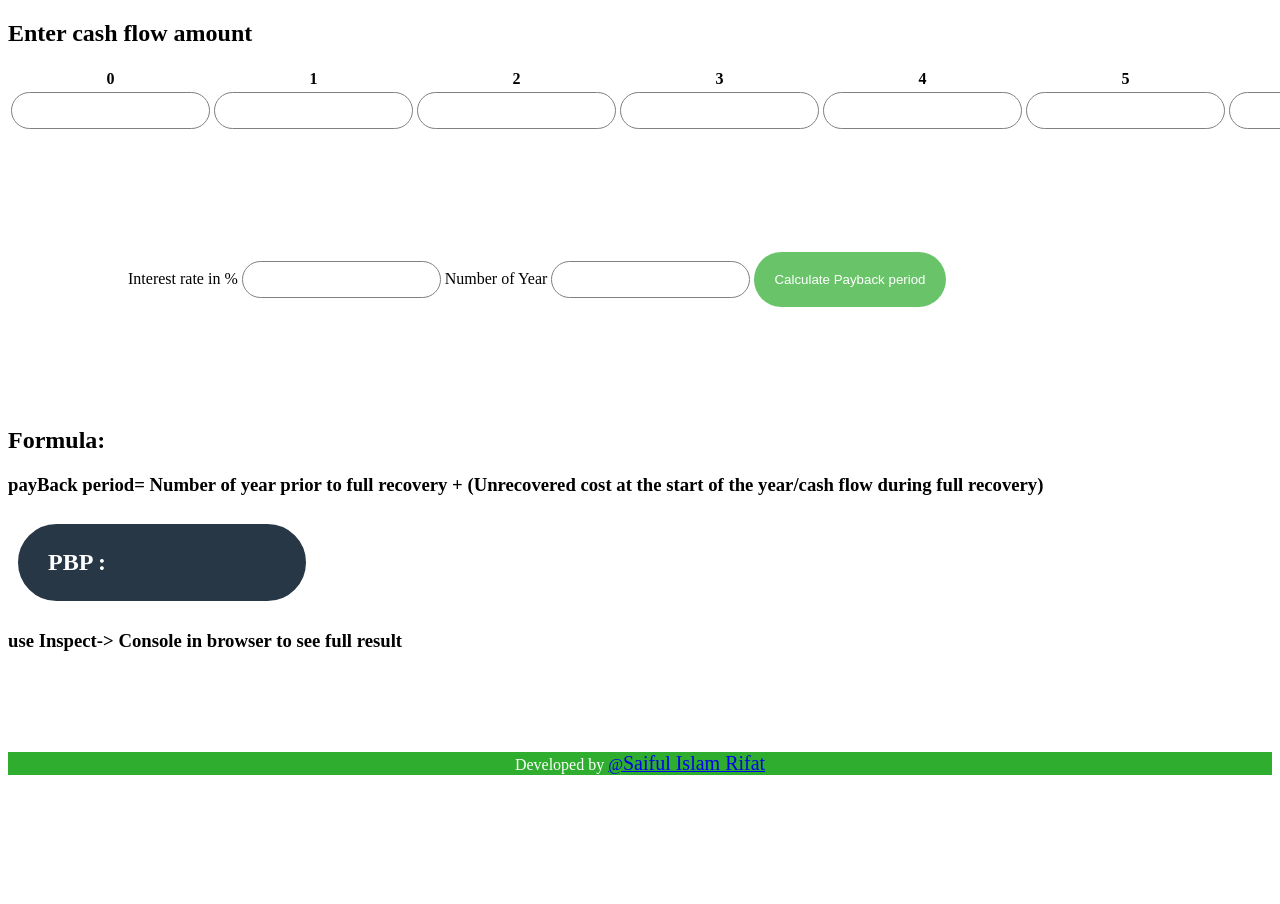
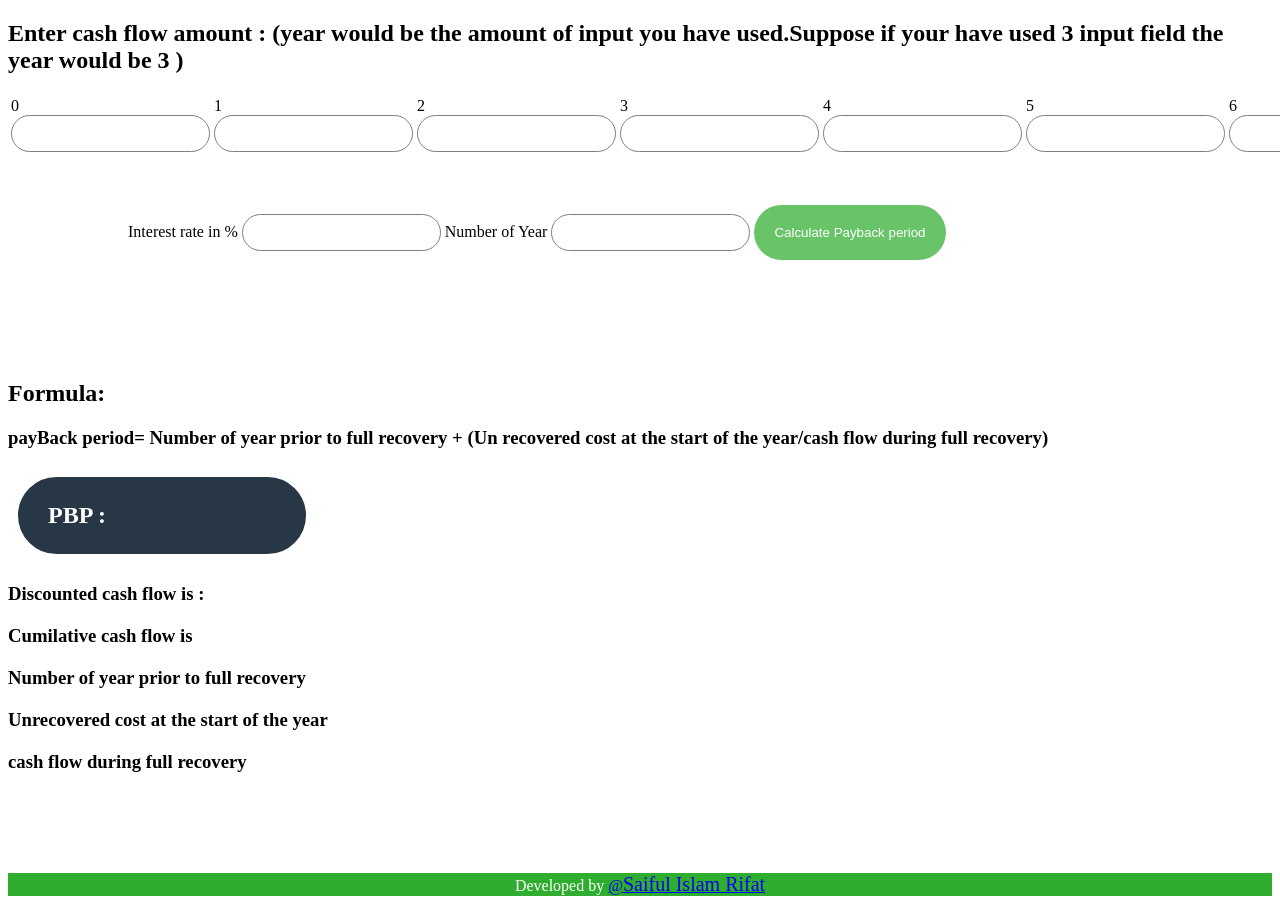
Before and after one commit to saaifulislam1/Project-selction_Payback_period, a plain HTML site: page index.html in a window 1280 px wide. Shown: the top 904 px of the page. Before the commit the page ends 800 px from the top, so only its background shows below. Drawn offline with Linux system fonts and the light colour scheme.

Commit message:
UI Updated

```diff
--- a/index.css
+++ b/index.css
@@ -1,3 +1,4 @@
+
 #display{
     margin-top: 100px;
 }
@@ -6,6 +7,7 @@
     margin: 100px;
     align-items: center;
     padding: 20px;
+    margin-top: 30px;
 
 }
 input{
@@ -54,17 +56,21 @@ footer{
 }
 
 
-@media screen and (max-width: 375px){
+@media screen and (max-width: 500px){
 
     .access{
         display: flex;
 
         flex-direction: column;
+        margin-top: -50px;
     }
     input{
         display: flex;
         flex-direction: column;
 
     }
+    #submit{
+        margin: 20px;
+    }
 
 }
--- a/index.html
+++ b/index.html
@@ -9,8 +9,8 @@
   </head>
   <body>
     <table  id="inputs">
-      <h2>Enter cash flow amount</h2>
-      <tr>
+      <h2>Enter cash flow amount : (year would be the amount of input you have used.Suppose if your have used 3 input field the year would be <strong>3</strong> )</h2>
+      <!-- <tr>
         <th>0</th>
         <th>1</th>
         <th>2</th>
@@ -20,18 +20,20 @@
 
         <th>6</th>
         <th>7</th>
-      </tr>
-      <tr>
+      </tr> -->
+      <tr class="access">
 
-          <td><input id="val1" type="number" /></td>
-          <td><input id="val2" type="number" /></td>
-          <td><input id="val3" type="number" /></td>
-          <td><input id="val4" type="number" /></td>
-          <td><input id="val5" type="number" /></td>
-          <td><input id="val6" type="number" /></td>
 
-          <td><input id="val7" type="number" /></td>
-          <td><input id="val8" type="number" /></td>
+          <td><label for="">0</label><input id="val1" type="number" /></td>
+          <td><label for="">1</label><input id="val2" type="number" /></td>
+          <td><label for="">2</label><input id="val3" type="number" /></td>
+          <td><label for="">3</label><input id="val4" type="number" /></td>
+          <td><label for="">4</label><input id="val5" type="number" /></td>
+          <td><label for="">5</label><input id="val6" type="number" /></td>
+
+          <td><label for="">6</label><input id="val7" type="number" /></td>
+          <td><label for="">7</label><input id="val8" type="number" /></td>
+
 
       </tr>
     </table>
@@ -52,13 +54,29 @@
 
     <section id="display" >
       <h1>Formula:</h1>
-      <h3>payBack period= Number of year prior to full recovery  + (Unrecovered cost  at the start of the year/cash flow during full recovery)</h3>
+      <h3>payBack period= Number of year prior to full recovery  + (Un recovered cost  at the start of the year/cash flow during full recovery)</h3>
 
       <section class="result">
          <h2>PBP :</h2>
       <h2 id="payb"></h2>
       </section>
-     <h3>use Inspect-> Console in browser to see full result</h3>
+      <div class="detailed">
+        <h3>Discounted cash flow is :</h3>
+        <h2 id="discounted_cash"> </h2>
+
+        <h3>Cumilative cash flow is </h3>
+        <h2 id="cumilative_cash"> </h2>
+
+        <h3> Number of year prior to full recovery</h3>
+        <h2 id="numberOfYear"></h2>
+
+        <h3> Unrecovered cost at the start of the year</h3>
+        <h2 id="unrecoverdCost"></h2>
+        <h3> cash flow during full recovery</h3>
+        <h2 id="fullRecovery"></h2>
+
+      </div>
+     <!-- <h3>use Inspect-> Console in browser to see full result</h3> -->
 
 
 
@@ -169,14 +187,21 @@
         let positiveMax = max2 * -1;
 
         let fully_recovered_amount = discounted_arr[index + 1];
-        let fully_recovered_amount2=fully_recovered_amount.toFixed(2)
+        let fully_recovered_amount2=fully_recovered_amount
 
         console.log(`fully_recovered_amount ${fully_recovered_amount2}`);
 
         let payBack_period = index + positiveMax / fully_recovered_amount2;
         let payBack_period2=payBack_period.toFixed(2)
         console.log(`payBack_period) is ${payBack_period2} `);
+
         document.getElementById('payb').innerHTML=payBack_period2
+        document.getElementById('discounted_cash').innerHTML=discounted_arr;
+        document.getElementById('cumilative_cash').innerHTML=cumilative_array;
+        document.getElementById('numberOfYear').innerHTML=index;
+        document.getElementById('unrecoverdCost').innerHTML=positiveMax;
+        document.getElementById('fullRecovery').innerHTML=fully_recovered_amount2
+
 
 
 
@@ -190,6 +215,9 @@
 
 
       });
+
+
+
     </script>
   </body>
 </html>
```
